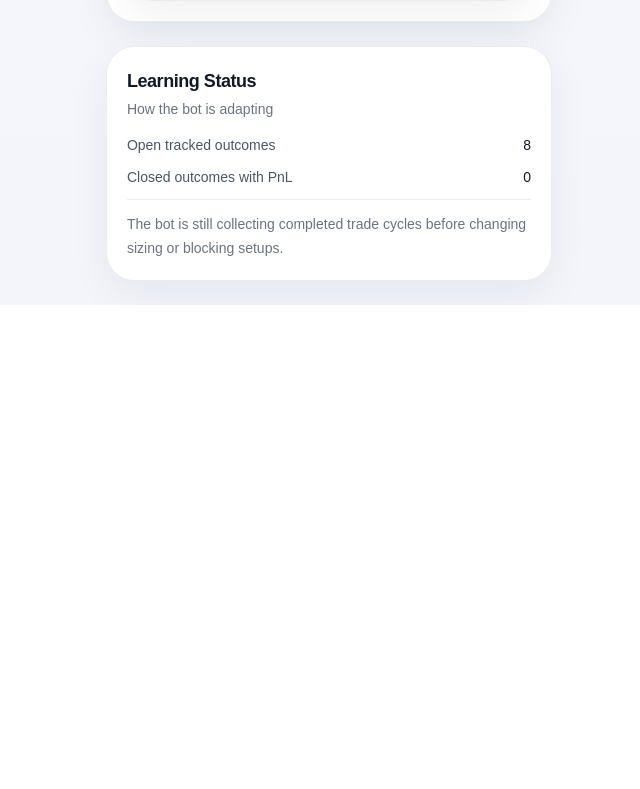
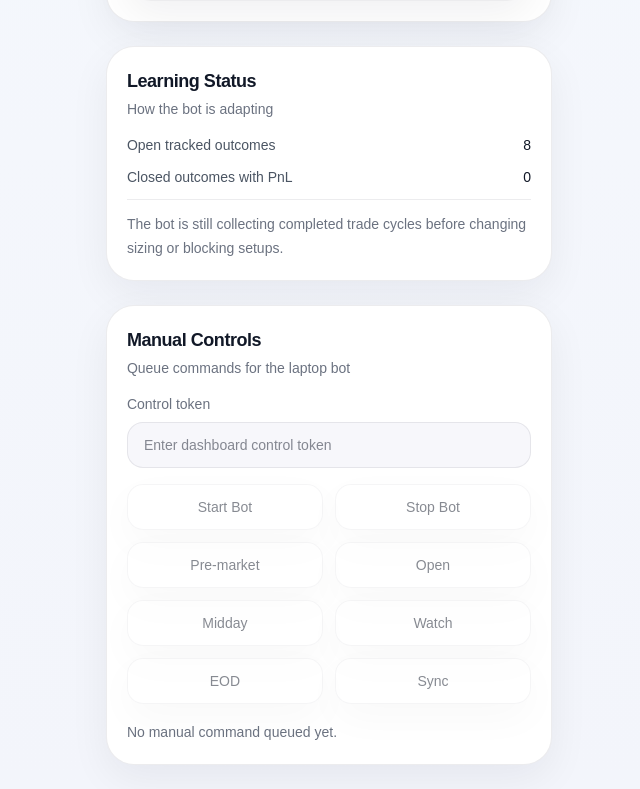
Before and after one commit to Fallka0/autobot-dashboard, a Next.js app: page / in a window 1280 px wide. Shown: the part 1769-2558 px from the top of the page, without its empty margins (640-1280 px from the left). Before the commit the page ends 2074 px from the top, so only its background shows below. Built offline with nearby package versions, Linux system fonts and the light colour scheme; no server answers.

Commit message:
Add dashboard control queue panel

```diff
--- /dev/null
+++ b/src/app/api/control/route.ts
@@ -0,0 +1,123 @@
+import { NextRequest, NextResponse } from "next/server";
+
+const githubApiBase = "https://api.github.com";
+const githubOwner = process.env.DASHBOARD_CONTROL_GITHUB_OWNER ?? "Fallka0";
+const githubRepo = process.env.DASHBOARD_CONTROL_GITHUB_REPO ?? "autobot-dashboard";
+const githubBranch = process.env.DASHBOARD_CONTROL_GITHUB_BRANCH ?? "data";
+const githubPath = process.env.DASHBOARD_CONTROL_GITHUB_PATH ?? "public/data/control_queue.json";
+const controlToken = process.env.AUTOBOT_CONTROL_TOKEN;
+const githubWriteToken =
+  process.env.AUTOBOT_CONTROL_GITHUB_TOKEN ?? process.env.GITHUB_TOKEN ?? process.env.GH_TOKEN;
+
+const allowedActions = new Set([
+  "start_bot",
+  "stop_bot",
+  "run_premarket",
+  "run_open",
+  "run_midday",
+  "run_position_watch",
+  "run_eod",
+  "sync_dashboard",
+]);
+
+type ControlQueue = {
+  commands: Array<Record<string, unknown>>;
+  updatedAtUtc: string | null;
+};
+
+export const dynamic = "force-dynamic";
+export const revalidate = 0;
+export const fetchCache = "force-no-store";
+
+export async function POST(request: NextRequest) {
+  if (!controlToken || !githubWriteToken) {
+    return NextResponse.json(
+      { status: "unavailable", reason: "dashboard_control_not_configured" },
+      { status: 503 },
+    );
+  }
+
+  const providedToken = request.headers.get("x-autobot-control-token");
+  if (!providedToken || providedToken !== controlToken) {
+    return NextResponse.json({ status: "unauthorized" }, { status: 401 });
+  }
+
+  const body = (await request.json().catch(() => null)) as { action?: string } | null;
+  const action = body?.action?.trim();
+  if (!action || !allowedActions.has(action)) {
+    return NextResponse.json({ status: "invalid_action" }, { status: 400 });
+  }
+
+  const existing = await readQueue();
+  const queuedCommand = {
+    id: crypto.randomUUID().replaceAll("-", ""),
+    action,
+    status: "queued",
+    requestedAtUtc: new Date().toISOString(),
+    requester: "dashboard-web",
+  };
+  const queue: ControlQueue = {
+    commands: [...existing.queue.commands, queuedCommand].slice(-50),
+    updatedAtUtc: new Date().toISOString(),
+  };
+
+  await writeQueue(queue, existing.sha, `Queue ${action} command`);
+  return NextResponse.json({ status: "queued", command: queuedCommand }, { status: 200 });
+}
+
+async function readQueue(): Promise<{ queue: ControlQueue; sha: string | null }> {
+  const response = await fetch(
+    `${githubApiBase}/repos/${githubOwner}/${githubRepo}/contents/${encodeURIComponent(githubPath)}?ref=${encodeURIComponent(githubBranch)}`,
+    {
+      cache: "no-store",
+      headers: githubHeaders(),
+    },
+  );
+  if (response.status === 404) {
+    return { queue: { commands: [], updatedAtUtc: null }, sha: null };
+  }
+  if (!response.ok) {
+    throw new Error(`queue fetch failed: ${response.status}`);
+  }
+  const payload = (await response.json()) as { content?: string; sha?: string };
+  const content = payload.content?.replace(/\n/g, "");
+  if (!content) {
+    return { queue: { commands: [], updatedAtUtc: null }, sha: payload.sha ?? null };
+  }
+  const parsed = JSON.parse(Buffer.from(content, "base64").toString("utf-8")) as ControlQueue;
+  return {
+    queue: {
+      commands: Array.isArray(parsed.commands) ? parsed.commands : [],
+      updatedAtUtc: typeof parsed.updatedAtUtc === "string" ? parsed.updatedAtUtc : null,
+    },
+    sha: payload.sha ?? null,
+  };
+}
+
+async function writeQueue(queue: ControlQueue, sha: string | null, message: string) {
+  const response = await fetch(
+    `${githubApiBase}/repos/${githubOwner}/${githubRepo}/contents/${encodeURIComponent(githubPath)}`,
+    {
+      method: "PUT",
+      headers: githubHeaders(),
+      body: JSON.stringify({
+        message,
+        branch: githubBranch,
+        content: Buffer.from(`${JSON.stringify(queue, null, 2)}\n`, "utf-8").toString("base64"),
+        ...(sha ? { sha } : {}),
+      }),
+    },
+  );
+  if (!response.ok) {
+    throw new Error(`queue write failed: ${response.status}`);
+  }
+}
+
+function githubHeaders() {
+  return {
+    Accept: "application/vnd.github+json",
+    Authorization: `Bearer ${githubWriteToken}`,
+    "User-Agent": "autobot-dashboard-control",
+    "Content-Type": "application/json",
+  };
+}
--- a/src/app/page.tsx
+++ b/src/app/page.tsx
@@ -7,6 +7,19 @@ import {
   fallbackDashboardData,
   type DashboardData,
 } from "@/lib/dashboard-data";
+
+const controlActions = [
+  { action: "start_bot", label: "Start Bot" },
+  { action: "stop_bot", label: "Stop Bot" },
+  { action: "run_premarket", label: "Pre-market" },
+  { action: "run_open", label: "Open" },
+  { action: "run_midday", label: "Midday" },
+  { action: "run_position_watch", label: "Watch" },
+  { action: "run_eod", label: "EOD" },
+  { action: "sync_dashboard", label: "Sync" },
+] as const;
+
+type ControlAction = (typeof controlActions)[number]["action"];
 
 function currency(value: number) {
   return new Intl.NumberFormat("en-US", {
@@ -36,6 +49,11 @@ function orderTone(status: string) {
 
 export default function Home() {
   const [data, setData] = useState<DashboardData>(fallbackDashboardData);
+  const [controlToken, setControlToken] = useState(
+    () => (typeof window === "undefined" ? "" : window.localStorage.getItem("autobot-control-token") ?? ""),
+  );
+  const [controlBusy, setControlBusy] = useState<ControlAction | null>(null);
+  const [controlMessage, setControlMessage] = useState("No manual command queued yet.");
 
   useEffect(() => {
     let cancelled = false;
@@ -62,6 +80,41 @@ export default function Home() {
       window.clearInterval(intervalId);
     };
   }, []);
+
+  const submitControl = async (action: ControlAction) => {
+    setControlBusy(action);
+    setControlMessage("Queueing command...");
+    try {
+      const response = await fetch("/api/control", {
+        method: "POST",
+        headers: {
+          "Content-Type": "application/json",
+          "x-autobot-control-token": controlToken,
+        },
+        body: JSON.stringify({ action }),
+      });
+      const payload = (await response.json()) as { status?: string; command?: { requestedAtUtc?: string } };
+      if (!response.ok) {
+        throw new Error(payload.status ?? `HTTP ${response.status}`);
+      }
+      setControlMessage(
+        `${labelForAction(action)} queued at ${payload.command?.requestedAtUtc ?? "now"}. The laptop will pick it up on the next minute tick.`,
+      );
+    } catch (error) {
+      setControlMessage(
+        `Could not queue ${labelForAction(action)}. ${
+          error instanceof Error ? error.message : "Unknown error"
+        }`,
+      );
+    } finally {
+      setControlBusy(null);
+    }
+  };
+
+  const saveControlToken = (value: string) => {
+    setControlToken(value);
+    window.localStorage.setItem("autobot-control-token", value);
+  };
 
   return (
     <main className="app-shell">
@@ -316,6 +369,35 @@ export default function Home() {
                 </p>
               </div>
             </Panel>
+
+            <Panel title="Manual Controls" meta="Queue commands for the laptop bot">
+              <div className="space-y-4">
+                <label className="block text-sm text-[var(--text-soft)]">
+                  Control token
+                  <input
+                    type="password"
+                    value={controlToken}
+                    onChange={(event) => saveControlToken(event.target.value)}
+                    className="mt-2 w-full rounded-2xl border border-[color:var(--border-subtle)] bg-[var(--surface-muted)] px-4 py-3 text-sm text-[var(--text-primary)] outline-none"
+                    placeholder="Enter dashboard control token"
+                  />
+                </label>
+                <div className="grid grid-cols-2 gap-3">
+                  {controlActions.map((item) => (
+                    <button
+                      key={item.action}
+                      type="button"
+                      onClick={() => void submitControl(item.action)}
+                      disabled={!controlToken || controlBusy !== null}
+                      className="app-card rounded-2xl px-4 py-3 text-sm font-medium text-[var(--text-primary)] transition disabled:cursor-not-allowed disabled:opacity-50"
+                    >
+                      {controlBusy === item.action ? "Queueing..." : item.label}
+                    </button>
+                  ))}
+                </div>
+                <p className="text-sm leading-6 text-[var(--text-soft)]">{controlMessage}</p>
+              </div>
+            </Panel>
           </div>
         </section>
       </div>
@@ -417,3 +499,7 @@ function Tag({
     </span>
   );
 }
+
+function labelForAction(action: ControlAction) {
+  return controlActions.find((item) => item.action === action)?.label ?? action;
+}
```
